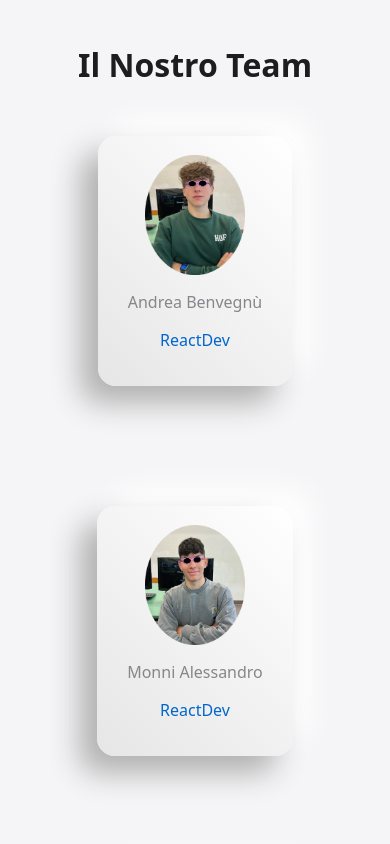
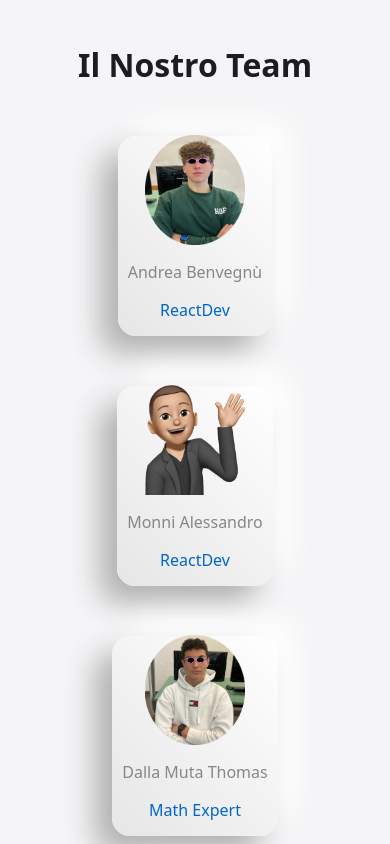
Before and after one commit to monniale/OptimusPrime, a React (Create React App) app in the folder optimusprime/: page / in a window 390 px wide. Shown: the part 3540-4384 px from the top of the page. Built offline with nearby package versions, Linux system fonts and the light colour scheme.

Commit message:
Changed Video, Changed Monni's photo and upgraded mobile UI

```diff
--- a/optimusprime/src/App.css
+++ b/optimusprime/src/App.css
@@ -41,9 +41,15 @@ body {
              17px -17px 30px #ffffff;
 }
 
+
+.column:hover{
+  transform: matrix3d(1.05, 0, 0, 0, 0, 1.05, 0, 0, 0, 0, 1, 0, 0, 0, 0, 1);
+}
+
+
 .TeamImage {
   max-width: 100px;
-  aspect-ratio: 1/1.2;
+  aspect-ratio: 1/1.1;
 }
 
 .SubTeam {
@@ -165,7 +171,7 @@ div.Footer > p{
     font-size: 1rem;
   }
   .App {
-    padding: 0px 4vh;
+    padding: 0px 20px;
   }
   h2.SubHeader{
     font-size: 2rem;
@@ -174,4 +180,10 @@ div.Footer > p{
     max-width: 200px;
     padding: 0px;
   }
+
+  .column{
+    height: 200px;
+    padding: 0px 10px;
+    margin-bottom: 30px;
+  }
 }
--- a/optimusprime/src/components/BigCards.tsx
+++ b/optimusprime/src/components/BigCards.tsx
@@ -1,5 +1,5 @@
 import React from 'react';
-import video1 from './assets/video.mp4';
+import video1 from '../images/monnii.webm';
 
 const blackCard = {
     backgroundColor: '#000',
--- a/optimusprime/src/components/SmallCards.tsx
+++ b/optimusprime/src/components/SmallCards.tsx
@@ -1,5 +1,5 @@
 import React from 'react';
-import video1 from './assets/video.mp4';
+import video1 from '../images/monnii.webm';;
 
 const blackCard = {
     backgroundColor: '#000',
--- a/optimusprime/src/video.d.ts
+++ b/optimusprime/src/video.d.ts
@@ -1 +1,2 @@
 declare module '*.mp4';
+declare module '*.webm';
```
Also changed, not shown: optimusprime/src/components/Footer.tsx (line endings or trailing spaces), optimusprime/src/images/monni.png, 1 other file (tests, documents, lock files or other folders).
